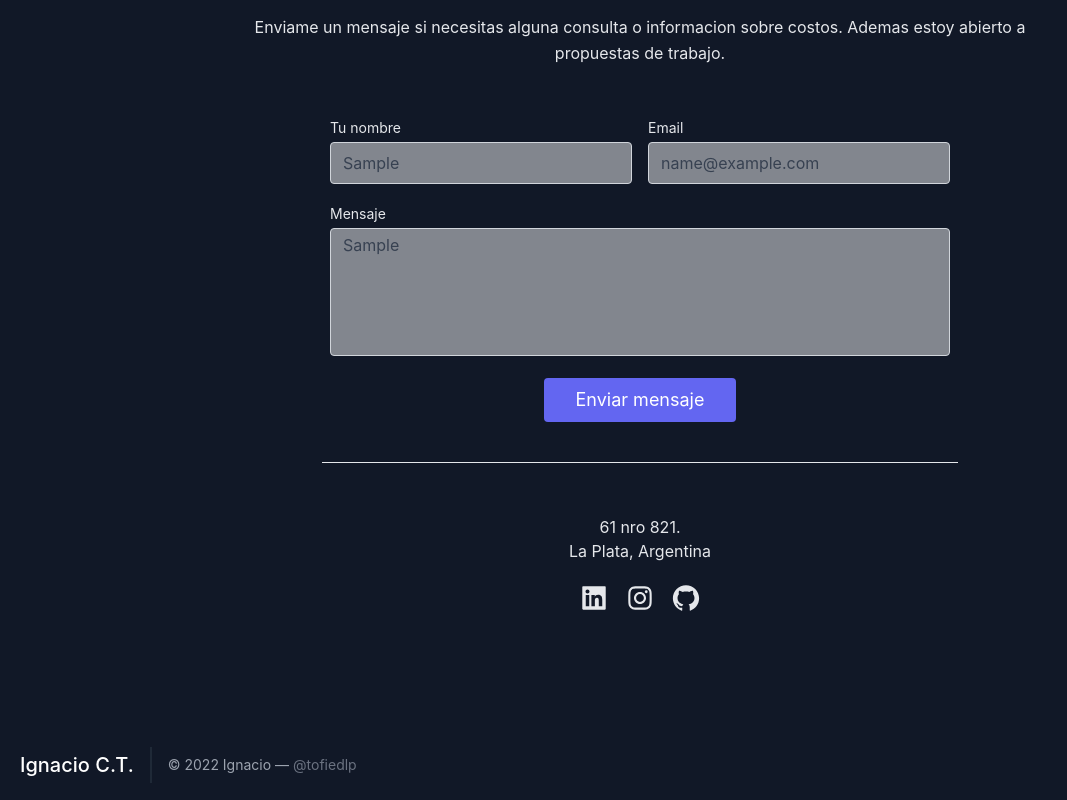
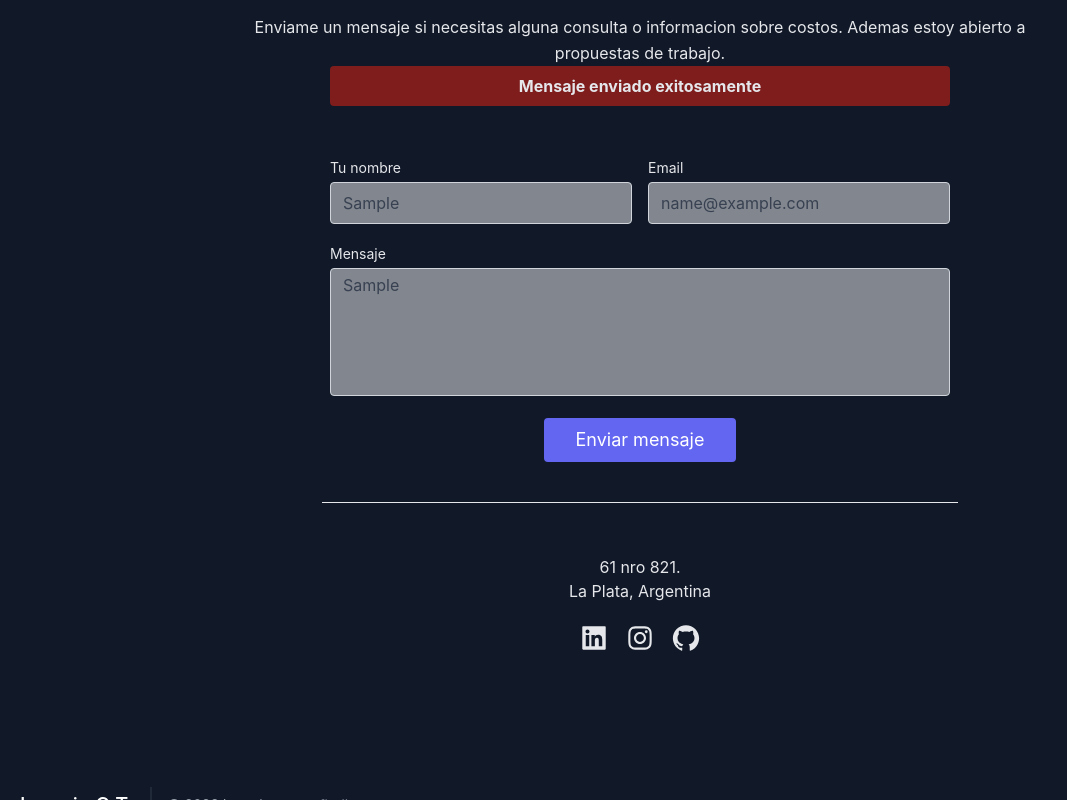
Before and after one commit to ignacioedlp/portfolio_v2, a Next.js app: page / in a window 1280 px wide. Both pictures are taken after typing "Sample", "name@example.com", "Sample" into the empty fields and a click on the button "Enviar mensaje". Shown: the part 2912-3712 px from the top of the page, without its empty margins (0-1067 px from the left). Built offline with nearby package versions, Linux system fonts and the light colour scheme; no server answers.

Commit message:
Se agrego una notificacion de envio de mensajes

```diff
--- a/components/Contact.jsx
+++ b/components/Contact.jsx
@@ -1,5 +1,6 @@
 import React from "react";
 import Link from "next/link";
+import { useState } from "react";
 import {
   AiFillLinkedin,
   AiFillGithub,
@@ -9,10 +10,10 @@ import { useForm } from "react-hook-form";
 
 function Contact() {
   const { register, handleSubmit, errors } = useForm();
+  const [success, setSuccess] = useState(false);
+  const [error, setError] = useState(false);
 
   const onSubmit = (data) => {
-    alert(JSON.stringify(data));
-
     fetch("/api/contact", {
       method: "POST",
       headers: {
@@ -21,9 +22,12 @@ function Contact() {
       },
       body: JSON.stringify(data),
     }).then((res) => {
-      console.log("Response received");
       if (res.status === 200) {
-        console.log("Response status 200");
+        setSuccess(true);
+        console.log("Enviado");
+      } else {
+        setError(true);
+        console.log("Error");
       }
     });
   };
@@ -42,6 +46,20 @@ function Contact() {
             Enviame un mensaje si necesitas alguna consulta o informacion sobre
             costos. Ademas estoy abierto a propuestas de trabajo.
           </p>
+          {success ? (
+            <div className="bg-green-900 my-2 lg:w-1/2 md:w-2/3 mx-auto rounded border-0 py-2 px-8 text-center my-auto">
+              <strong>Mensaje enviado exitosamente</strong>
+            </div>
+          ) : (
+            false
+          )}
+          {error ? (
+            <div className="bg-red-900 my-2 lg:w-1/2 md:w-2/3 mx-auto rounded border-0 py-2 px-8 text-center my-auto">
+              <strong>Mensaje enviado exitosamente</strong>
+            </div>
+          ) : (
+            false
+          )}
         </div>
         <div className="lg:w-1/2 md:w-2/3 mx-auto">
           <form
--- a/pages/api/contact.js
+++ b/pages/api/contact.js
@@ -20,10 +20,16 @@ export default async function handler(req, res) {
     html: req.body.message, // html body
   });
 
-  // console.log("Message sent: %s", info.messageId);
+  // console.log("Message sent: %s", info.accepted);
   // // Message sent: <b658f8ca-6296-ccf4-8306-87d57a0b4321@example.com>
-
+  if (info.accepted) {
+    return res.status(200).send("Mensaje enviado");
+  } else {
+    return res.status(400).send("Mensaje no enviado");
+  }
   // // Preview only available when sending through an Ethereal account
   // console.log("Preview URL: %s", nodemailer.getTestMessageUrl(info));
   // //Preview URL: https://ethereal.email/message/WaQKMgKddxQDoou...
+
+  // return res.status(200);
 }
```
Also changed, not shown: 1 other file (tests, documents, lock files or other folders).
